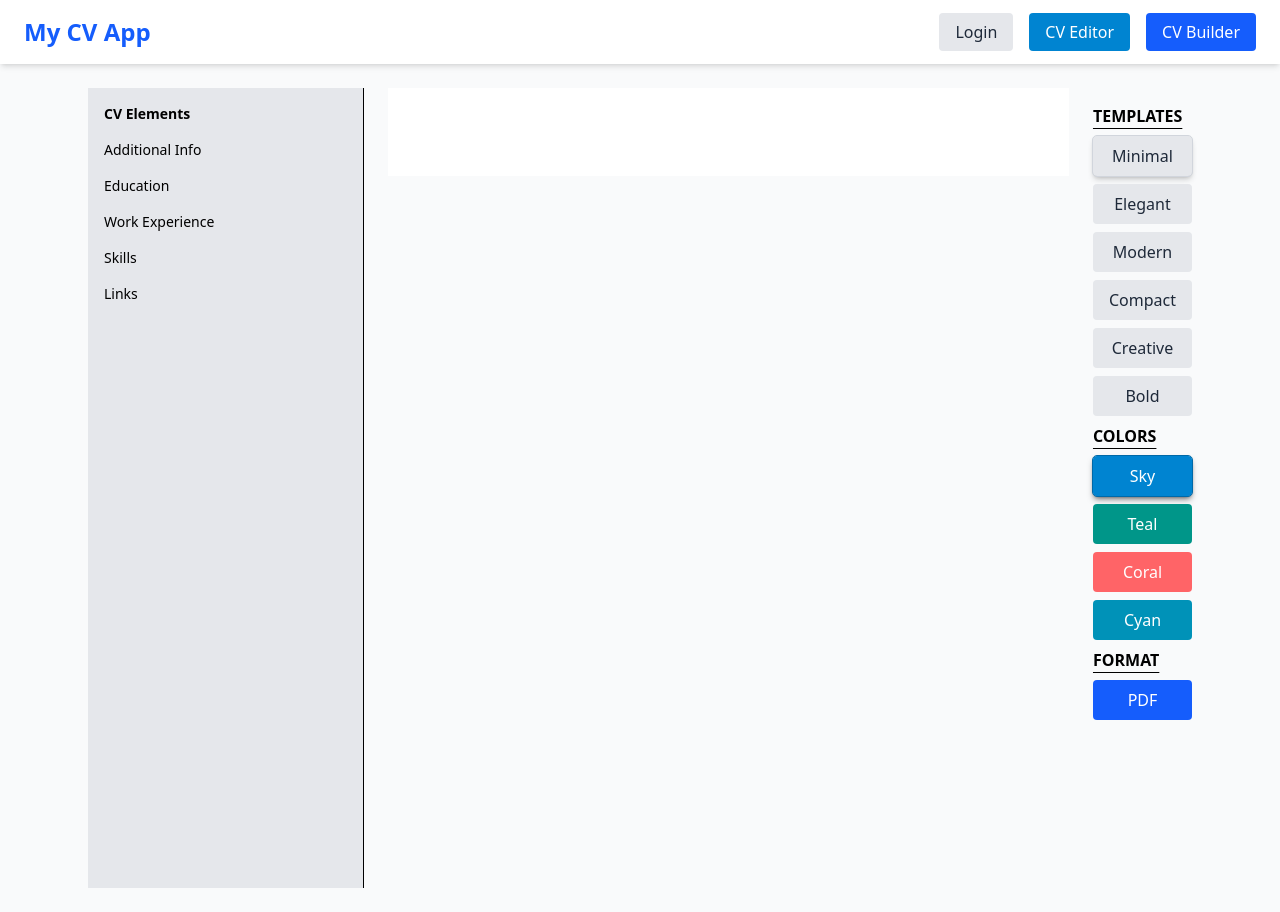
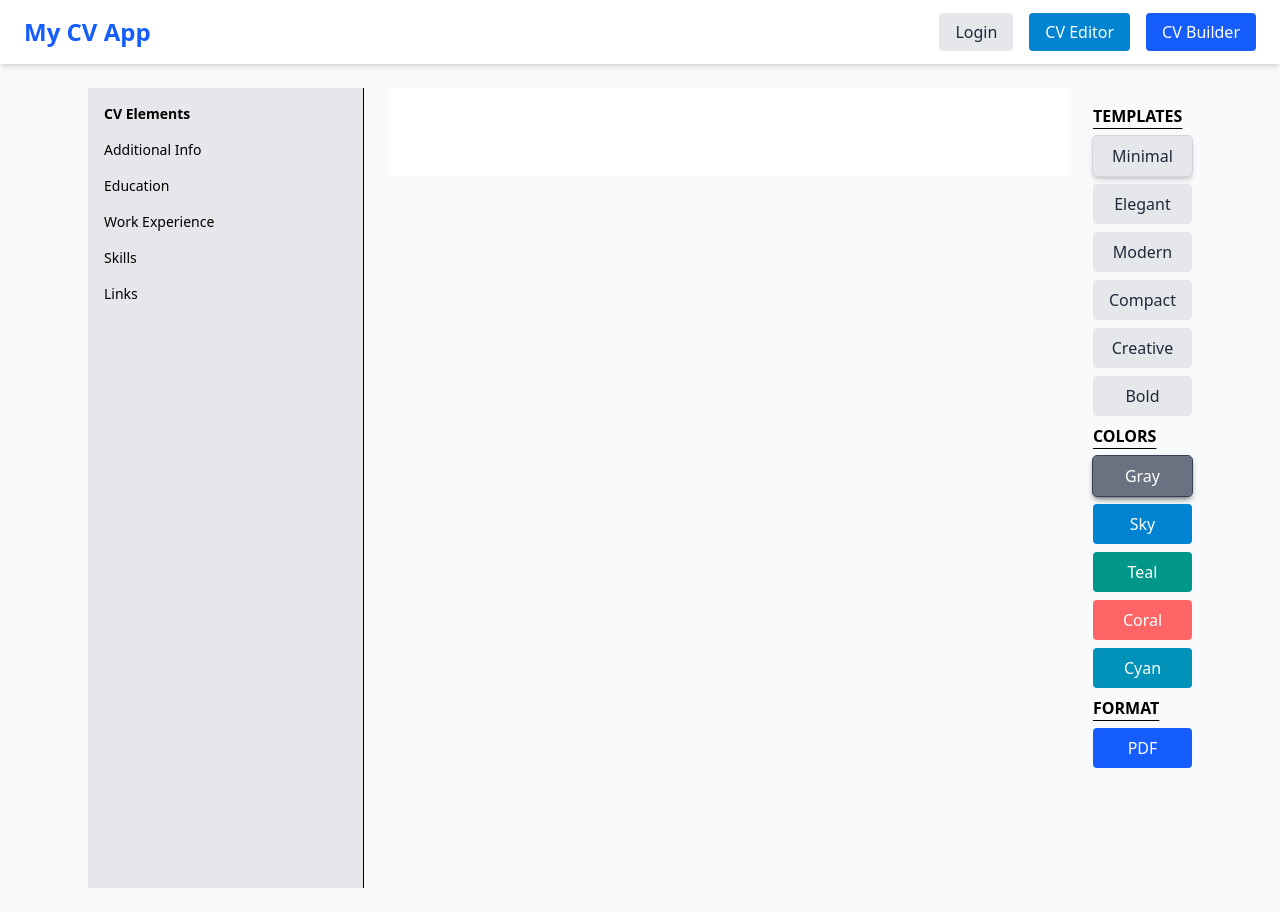
Before and after one commit to pierocapra/CV-Builder, a React (Vite) app: page /cv-builder in a window 1280 px wide. Built offline with nearby package versions, Linux system fonts and the light colour scheme.

Commit message:
feat: Gray Addition

```diff
--- a/src/Templates/BoldTemplate.jsx
+++ b/src/Templates/BoldTemplate.jsx
@@ -11,6 +11,7 @@ import {
 
   const BoldTemplate = ({ cvData, groupedItems, handleDragEnd, sensors, handleSectionDragEnd, sectionOrder, color }) => {
     const headerClasses = {
+      gray: 'bg-gray-500 text-white',
       sky: 'bg-sky-600 text-white',
       teal: 'bg-teal-600 text-white',
       red: 'bg-red-500 text-white',
@@ -18,6 +19,7 @@ import {
     };
 
     const sectionClasses = {
+      gray: 'border-t-4 border-gray-500',
       sky: 'border-t-4 border-sky-600',
       teal: 'border-t-4 border-teal-600',
       red: 'border-t-4 border-red-500',
@@ -25,6 +27,7 @@ import {
     };
 
     const textClasses = {
+      gray: 'text-gray-500',
       sky: 'text-sky-600',
       teal: 'text-teal-600',
       red: 'text-red-500',
@@ -35,7 +38,7 @@ import {
       <div className="bg-white p-10 font-sans text-gray-900">
         {/* Header */}
         {cvData.personal && (
-          <header className={`p-8 mb-12 ${headerClasses[color]} text-center`}>
+          <header className={`p-8 mb-12 ${headerClasses[color]} rounded text-center`}>
             <h1 className="text-5xl font-extrabold tracking-wide uppercase">
               {cvData.personal.firstName} {cvData.personal.lastName}
             </h1>
--- a/src/Templates/CompactTemplate.jsx
+++ b/src/Templates/CompactTemplate.jsx
@@ -11,6 +11,7 @@ import {
 
   const CompactTemplate = ({ cvData, groupedItems, handleDragEnd, sensors, handleSectionDragEnd, sectionOrder, color }) => {
     const headingClasses = {
+      gray: 'border-b-2 border-gray-500 text-gray-500',
       sky: 'border-b-2 border-sky-500 text-sky-700',
       teal: 'border-b-2 border-teal-500 text-teal-700',
       red: 'border-b-2 border-red-400 text-red-600',
--- a/src/Templates/CreativeTemplate.jsx
+++ b/src/Templates/CreativeTemplate.jsx
@@ -11,6 +11,7 @@ import {
 
   const CreativeTemplate = ({ cvData, groupedItems, handleDragEnd, sensors, handleSectionDragEnd, sectionOrder, color }) => {
     const headerClasses = {
+      gray: 'bg-gray-500 text-white',
       sky: 'bg-sky-600 text-white',
       teal: 'bg-teal-600 text-white',
       red: 'bg-red-500 text-white',
@@ -18,6 +19,7 @@ import {
     };
 
     const textClasses = {
+      gray: 'text-gray-500',
       sky: 'text-sky-600',
       teal: 'text-teal-600',
       red: 'text-red-500',
--- a/src/Templates/ElegantTemplate.jsx
+++ b/src/Templates/ElegantTemplate.jsx
@@ -12,12 +12,14 @@ import { SortableSection } from "../Utils/DndUtils.jsx";
 
 const ElegantTemplate = ({ cvData, groupedItems, handleDragEnd, sensors, handleSectionDragEnd,  sectionOrder, color}) => {
   const textClasses = {
+    gray: 'text-gray-500',
     sky: 'text-sky-600',
     teal: 'text-teal-600',
     red: 'text-red-400',
     cyan: 'text-cyan-600',
   };
   const borderClasses = {
+    gray: 'border-gray-400',
     sky: 'border-sky-600',
     teal: 'border-teal-600',
     red: 'border-red-400',
--- a/src/Templates/MinimalTemplate.jsx
+++ b/src/Templates/MinimalTemplate.jsx
@@ -11,6 +11,7 @@ import {
 
   const MinimalTemplate = ({ cvData, groupedItems, handleDragEnd, sensors, handleSectionDragEnd, sectionOrder, color }) => {
     const textClasses = {
+      gray: 'text-gray-500',
       sky: 'text-sky-700',
       teal: 'text-teal-700',
       red: 'text-red-500',
--- a/src/Templates/ModernTemplate.jsx
+++ b/src/Templates/ModernTemplate.jsx
@@ -12,20 +12,12 @@ import { SortableSection } from "../Utils/DndUtils.jsx";
 
 const ModernTemplate = ({ cvData, groupedItems, handleDragEnd, sensors, handleSectionDragEnd, sectionOrder, color }) => {
   const textClasses = {
+    gray: 'text-gray-500',
     sky: 'text-sky-700',
     teal: 'text-teal-700',
     red: 'text-red-400',
     cyan: 'text-cyan-700',
   };
-
-  const dashClasses = {
-    sky: 'bg-sky-500',
-    teal: 'bg-teal-500',
-    red: 'bg-red-400',
-    cyan: 'bg-cyan-500',
-  };
-
-
 
   return (
     <div className="bg-white p-8 text-gray-800">
--- a/src/pages/CvBuilder.jsx
+++ b/src/pages/CvBuilder.jsx
@@ -23,7 +23,7 @@ function CvBuilder() {
   const [cvData, setCvData] = useState({});
   const [selectedItems, setSelectedItems] = useState([]);
   const [template, setTemplate] = useState('minimal');
-  const [color,setColor] = useState('sky');
+  const [color,setColor] = useState('gray');
   const [sectionOrder, setSectionOrder] = useState([
      'education', 'work', 'skills', 'links','additional'
   ]);
@@ -259,6 +259,7 @@ function CvBuilder() {
         <button onClick={() => setTemplate('creative')} className={`bg-gray-200 text-gray-800 px-4 py-2 rounded hover:bg-gray-300 transition ${template === 'creative' ?'outline-1 outline-gray-300 shadow-md/20' :'' }`}>Creative</button>
         <button onClick={() => setTemplate('bold')} className={`bg-gray-200 text-gray-800 px-4 py-2 rounded hover:bg-gray-300 transition ${template === 'bold' ?'outline-1 outline-gray-300 shadow-md/20' :'' }`}>Bold</button>
         <h4 className="font-bold underline underline-offset-6">COLORS</h4>
+        <button onClick={() => setColor('gray')} className={`bg-gray-500 text-white px-4 py-2 rounded hover:bg-gray-600 ${color === 'gray' ?'outline-1 outline-gray-700 shadow-md/50' :'' }`}>Gray</button>
         <button onClick={() => setColor('sky')} className={`bg-sky-600 text-white px-4 py-2 rounded hover:bg-sky-700 ${color === 'sky' ?'outline-1 outline-sky-700 shadow-md/50' :'' }`}>Sky</button>
         <button onClick={() => setColor('teal')} className={`bg-teal-600 text-white px-4 py-2 rounded hover:bg-teal-700 ${color === 'teal' ?'outline-1 outline-teal-700 shadow-md/50' :'' }`}>Teal</button>
         <button onClick={() => setColor('red')} className={`bg-red-400 text-white px-4 py-2 rounded hover:bg-red-500 ${color === 'red' ?'outline-1 outline-red-700 shadow-md/50' :'' }`}>Coral</button>
```
